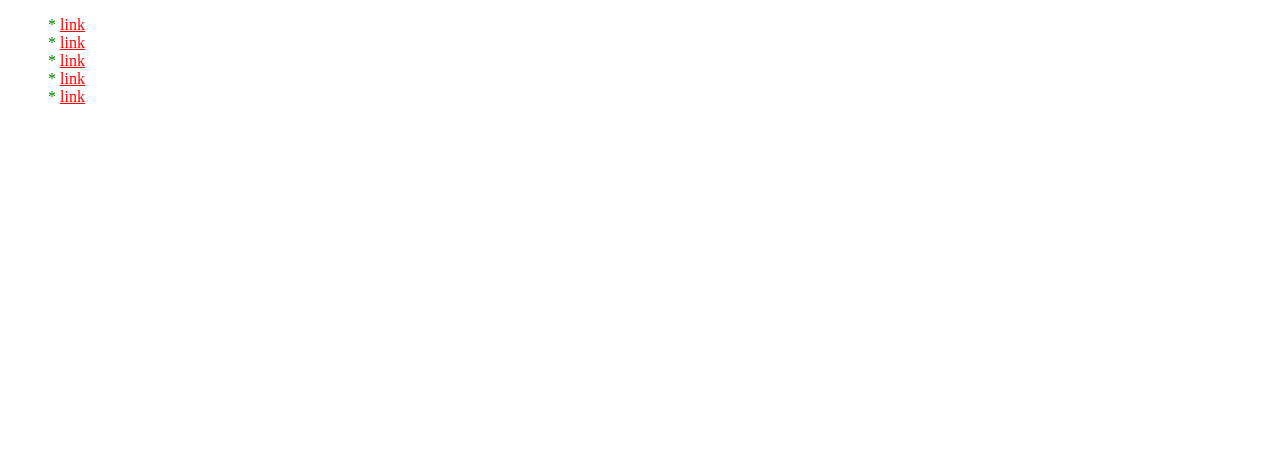
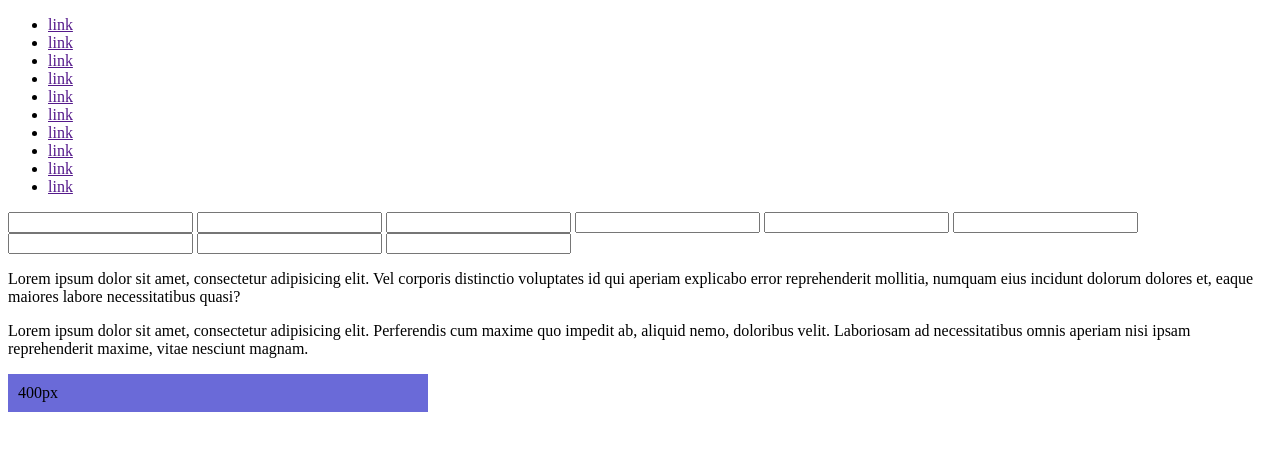
Before and after one commit to WojdaS/css-wstep, a plain HTML site: page index.html in a window 1280 px wide. Drawn offline with Linux system fonts and the light colour scheme.

Commit message:
jednostki miary

```diff
--- /dev/null
+++ b/css/jednostki-miary.css
@@ -0,0 +1,9 @@
+#jednostki-miary > div {
+    background-color: rgba(106, 106, 216, 1);
+    padding: 10px;
+    margin-bottom: 10px;
+}
+
+#piksele {
+    width: 400px;
+}
--- a/css/style.css
+++ b/css/style.css
@@ -1,5 +1,6 @@
 * {
     color: red;
+    font-size: 30px;
 }
 
 
@@ -14,3 +15,85 @@ ul {
 .list-item::before {
     content: '* '
 }
+
+.list-item a:hover {
+    color: yellow;
+}
+
+input:focus {
+    border: 4px solid red;
+}
+
+ul li:first-child,
+ul li:last-child {
+    color: blue;
+}
+
+/*
+.list-item:nth-of-type(even) a {
+    color: darkcyan;
+}
+
+.list-item:nth-of-type(3n+2) a {
+    color: blueviolet;
+}
+*/
+
+.list-item:nth-child(3n+2) a {
+    color: magenta;
+}
+
+input[title] {
+    border: 6px solid yellow;
+}
+
+input[title="drugi"] {
+    border: 6px solid red;
+}
+
+input[title ~ ="opis"] {
+    border: 6px solid violet;
+}
+
+input[title*="wart"] {
+    border: 6px solid grey;
+}
+
+input[title^="pie"] {
+    border: 6px solid blue;
+}
+
+input[title$="y"] {
+    border: 6px solid green;
+}
+
+#pozycje {
+    height: 300px;
+    background-color: green;
+    position: relative;
+}
+
+#pozycje .blue {
+    background-color: blue;
+}
+
+#pozycje .red {
+    background-color: red;
+    left: 100px;
+    top: 35px;
+    position: absolute;
+    margin: 0;
+}
+
+#pozycje p {
+    color: white;
+}
+
+#main-nav {
+    position: fixed;
+    z-index: 9999999;
+    width: 100%;
+    left: 0;
+    top: 0;
+    background-color: limegreen;
+}
--- a/index.html
+++ b/index.html
@@ -4,7 +4,9 @@
 <head>
     <meta charset="UTF-8">
     <title>Wstęp CSS</title>
-    <link rel="stylesheet" href="css/style.css">
+    <!--    <link rel="stylesheet" href="css/style.css">-->
+    <link rel="stylesheet" href="css/jednostki-miary.css">
+
 </head>
 
 <body>
@@ -15,8 +17,37 @@
             <li class="list-item"><a href="">link</a></li>
             <li class="list-item"><a href="">link</a></li>
             <li class="list-item"><a href="">link</a></li>
+            <li class="list-item"><a href="">link</a></li>
+            <li class="list-item"><a href="">link</a></li>
+            <li class="list-item"><a href="">link</a></li>
+            <li class="list-item"><a href="">link</a></li>
+            <li class="list-item"><a href="">link</a></li>
+
         </ul>
     </nav>
+    <div id="formularz">
+        <form action="">
+            <input type="text" title="pierwszy">
+            <input type="text" title="drugi">
+            <input type="text" title="trzeci opis">
+            <input type="text" title="czwarty">
+            <input type="text">
+            <input type="text">
+            <input type="text">
+            <input type="text">
+            <input type="text">
+        </form>
+    </div>
+
+
+    <div id="pozycje">
+        <p class="red">Lorem ipsum dolor sit amet, consectetur adipisicing elit. Vel corporis distinctio voluptates id qui aperiam explicabo error reprehenderit mollitia, numquam eius incidunt dolorum dolores et, eaque maiores labore necessitatibus quasi?</p>
+        <p class="blue">Lorem ipsum dolor sit amet, consectetur adipisicing elit. Perferendis cum maxime quo impedit ab, aliquid nemo, doloribus velit. Laboriosam ad necessitatibus omnis aperiam nisi ipsam reprehenderit maxime, vitae nesciunt magnam.</p>
+    </div>
+
+    <div id="jednostki-miary">
+        <div id="piksele">400px</div>
+    </div>
 </body>
 
 </html>
--- /dev/null
+++ b/pozycjonowanie/style.css
@@ -0,0 +1,27 @@
+body {
+    width: 100%;
+}
+
+#conteiner {
+    border: 10px solid #666360;
+    background-color: #a6a9b6;
+    width: 400px;
+    height: 400px;
+    position: relative;
+}
+
+.box-s {
+    width: 50%;
+    height: 50%;
+    position: absolute;
+}
+
+.orange {
+    background-color: #ff912e;
+    bottom: 0;
+}
+
+.grey {
+    background-color: #e4e4e4;
+    right: 0;
+}
```
Also changed, not shown: pozycjonowanie/index.html (added, +16 -0 lines).
